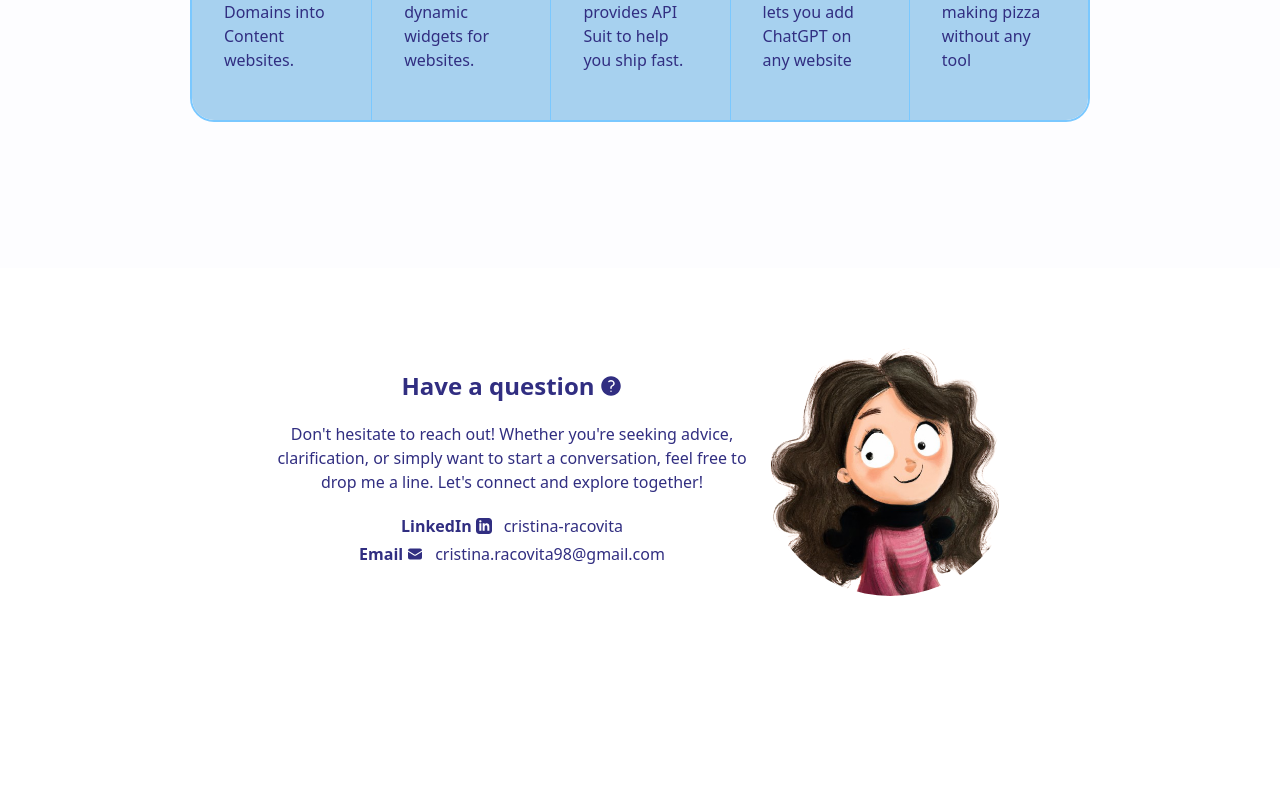
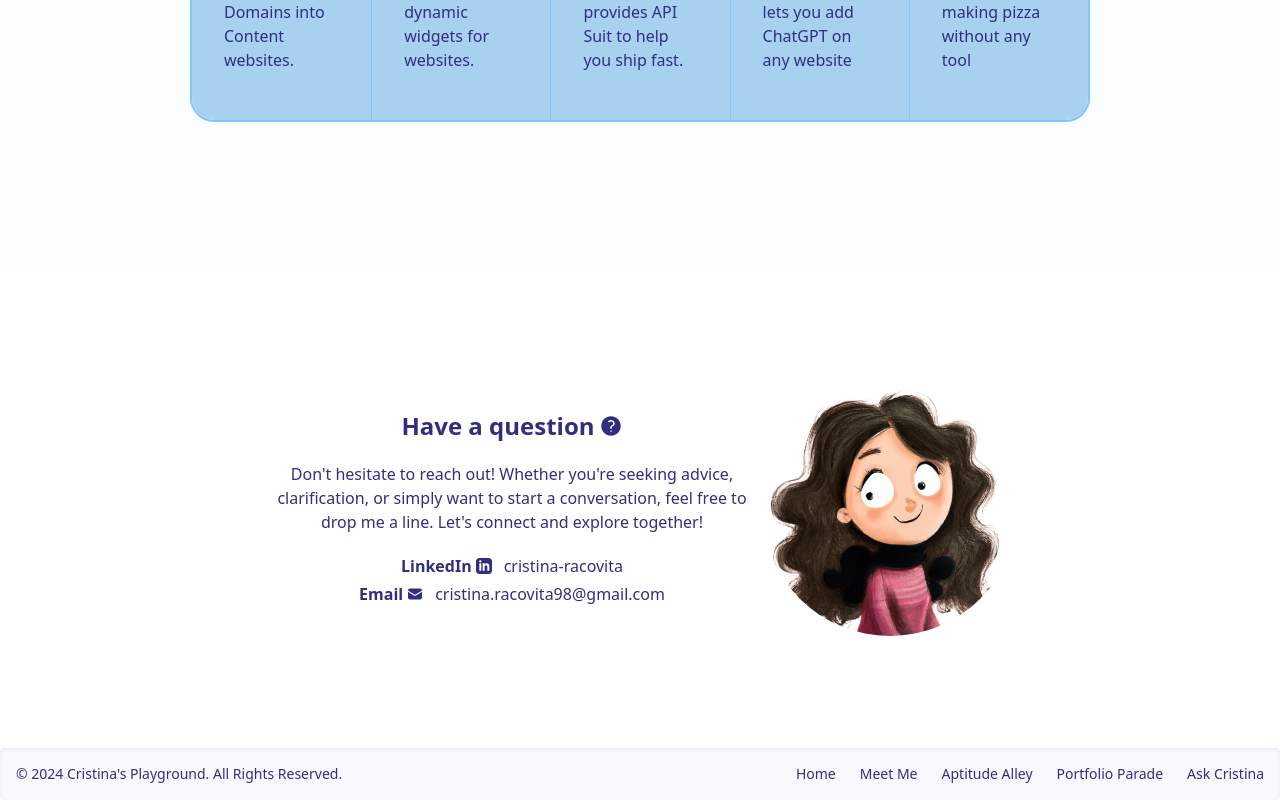
Before and after one commit to CristinaRacovita/playground, a Vue app in the folder cristina-playground/: page / in a window 1280 px wide. Shown: the part 2984-3784 px from the top of the page. Before the commit the page ends 3652 px from the top, so only its background shows below. Built offline with nearby package versions, Linux system fonts and the light colour scheme; what tailwindcss-animated would draw is missing.

Commit message:
add footer

```diff
--- a/cristina-playground/src/App.vue
+++ b/cristina-playground/src/App.vue
@@ -6,6 +6,7 @@
   <SkillAlley />
   <MyProjects />
   <AskMe />
+  <AppFooter />
   <!-- <div>
     <svg xmlns="http://www.w3.org/2000/svg" viewBox="0 0 24 24" class="w-9 h-9 absolute end-2.5 right-2.5 mr-10 fill-sky-blue hover:animate-bounce">
       <path fill-rule="evenodd" d="M12 2.25c-5.385 0-9.75 4.365-9.75 9.75s4.365 9.75 9.75 9.75 9.75-4.365 9.75-9.75S17.385 2.25 12 2.25Zm.53 5.47a.75.75 0 0 0-1.06 0l-3 3a.75.75 0 1 0 1.06 1.06l1.72-1.72v5.69a.75.75 0 0 0 1.5 0v-5.69l1.72 1.72a.75.75 0 1 0 1.06-1.06l-3-3Z" clip-rule="evenodd" />
@@ -22,6 +23,7 @@ import MeetMe from './components/MeetMe.vue'
 import SkillAlley from './components/SkillAlley.vue'
 import MyProjects from './components/MyProjects.vue'
 import AskMe from './components/AskMe.vue'
+import AppFooter from './components/AppFooter.vue'
 
 export default {
   name: 'App',
@@ -31,7 +33,8 @@ export default {
     MeetMe,
     SkillAlley,
     MyProjects,
-    AskMe
+    AskMe,
+    AppFooter
   }
 }
 </script>
--- /dev/null
+++ b/cristina-playground/src/components/AppFooter.vue
@@ -0,0 +1,44 @@
+<template>
+
+
+<footer class="bg-light-blue dark:bg-dark-indigo rounded shadow-inner">
+    <div class="w-full mx-auto max-w-screen-xl p-4 md:flex md:items-center md:justify-between font-light">
+      <span class="text-sm text-dark-indigo sm:text-center dark:text-white">© 2024 <a href="https://flowbite.com/" class="hover:underline">Cristina's Playground</a>. All Rights Reserved.
+    </span>
+    <ul class="flex flex-wrap items-center mt-3 text-sm font-medium text-dark-indigo dark:text-white sm:mt-0">
+        <a class="me-4 md:me-6 cursor-pointer text-increase-on-hover hover:font-bold" @click="scrollToSection('home')">Home</a>
+        <a class="me-4 md:me-6 cursor-pointer text-increase-on-hover hover:font-bold" @click="scrollToSection('about-me')">Meet Me</a>
+
+        <a class="me-4 md:me-6 cursor-pointer text-increase-on-hover hover:font-bold" @click="scrollToSection('skills')">Aptitude Alley</a>
+
+        <a class="me-4 md:me-6 cursor-pointer text-increase-on-hover hover:font-bold" @click="scrollToSection('projects')">Portfolio Parade</a>
+
+        <a class="cursor-pointer text-increase-on-hover hover:font-bold" @click="scrollToSection('ask-me')">Ask Cristina</a>
+    </ul>
+    </div>
+</footer>
+
+
+</template>
+
+<script>
+export default {
+    name: 'AppFooter',
+    methods: {
+        scrollToSection(id) {
+            const position = document.getElementById(id).offsetTop;
+            window.scrollTo({ top: position, behavior: "smooth" });
+        }
+    }
+}
+</script>
+
+<style scoped>
+.text-increase-on-hover {
+    transition: transform 0.3s ease;
+}
+
+.text-increase-on-hover:hover {
+    transform: scale(1.1);
+}
+</style>
--- a/cristina-playground/src/components/AskMe.vue
+++ b/cristina-playground/src/components/AskMe.vue
@@ -1,7 +1,7 @@
 <template>
 <div class="flex justify-center">
 
-    <div class="text-dark-indigo flex justify-center items-center flex-col h-[50vh]" id="ask-me">
+    <div class="text-dark-indigo dark:text-white flex justify-center items-center flex-col h-[60vh]" id="ask-me">
         <div class="font-bold text-2xl flex justify-center items-center">
             Have a question
             <svg xmlns="http://www.w3.org/2000/svg" viewBox="0 0 24 24" fill="currentColor" class="w-6 h-6 ml-1">
@@ -11,12 +11,12 @@
         <div class="font-medium text-1xl w-[500px] text-center mt-5">
             Don't hesitate to reach out! Whether you're seeking advice, clarification, or simply want to start a conversation, feel free to drop me a line. Let's connect and explore together!
         </div>
-        <div class="font-extrabold w-[500px] text-center mt-5 flex justify-center items-center">
+        <div class="font-extrabold w-[500px] dark:text-coral text-center mt-5 flex justify-center items-center">
         LinkedIn
         <svg xmlns="http://www.w3.org/2000/svg" width="24" height="24" viewBox="0 0 24 24" class="w-4 h-4 ml-1" fill="currentColor"><path d="M19 0h-14c-2.761 0-5 2.239-5 5v14c0 2.761 2.239 5 5 5h14c2.762 0 5-2.239 5-5v-14c0-2.761-2.238-5-5-5zm-11 19h-3v-11h3v11zm-1.5-12.268c-.966 0-1.75-.79-1.75-1.764s.784-1.764 1.75-1.764 1.75.79 1.75 1.764-.783 1.764-1.75 1.764zm13.5 12.268h-3v-5.604c0-3.368-4-3.113-4 0v5.604h-3v-11h3v1.765c1.396-2.586 7-2.777 7 2.476v6.759z"/></svg>
         <a href="https://www.linkedin.com/in/cristina-racovita/" class="font-normal ml-3"> cristina-racovita </a>
         </div>
-         <div class="font-extrabold w-[500px] text-center mt-1 flex justify-center items-center">
+         <div class="font-extrabold w-[500px] dark:text-coral text-center mt-1 flex justify-center items-center">
         Email
         <svg xmlns="http://www.w3.org/2000/svg" viewBox="0 0 24 24" fill="currentColor" class="w-4 h-4 ml-1">
             <path d="M1.5 8.67v8.58a3 3 0 0 0 3 3h15a3 3 0 0 0 3-3V8.67l-8.928 5.493a3 3 0 0 1-3.144 0L1.5 8.67Z" />
--- a/cristina-playground/src/components/HeaderNav.vue
+++ b/cristina-playground/src/components/HeaderNav.vue
@@ -1,5 +1,5 @@
 <template>
-  <header class="bg-white dark:bg-dark-indigo rounded-b-lg shadow-md">
+  <header class="bg-white dark:bg-dark-indigo rounded-b-lg shadow-md" id="home">
     <div class="flex justify-between items-center p-2">
       <nav class="flex flex-grow justify-evenly px-52" aria-label="Global">
         <a class="text-ml font-bold hover:font-extrabold leading-6 text-dark-indigo dark:text-white text-increase-on-hover cursor-pointer" @click="scrollToSection('about-me')">Meet Me</a>
```
